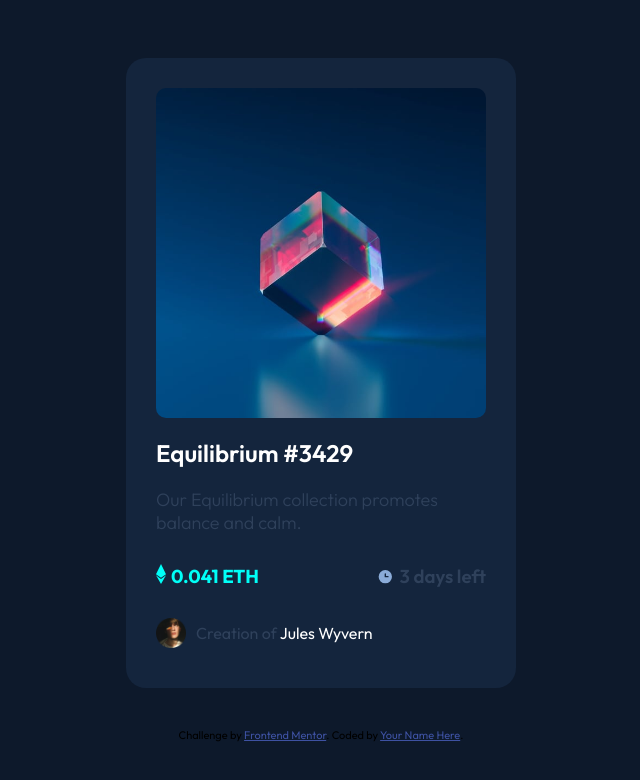
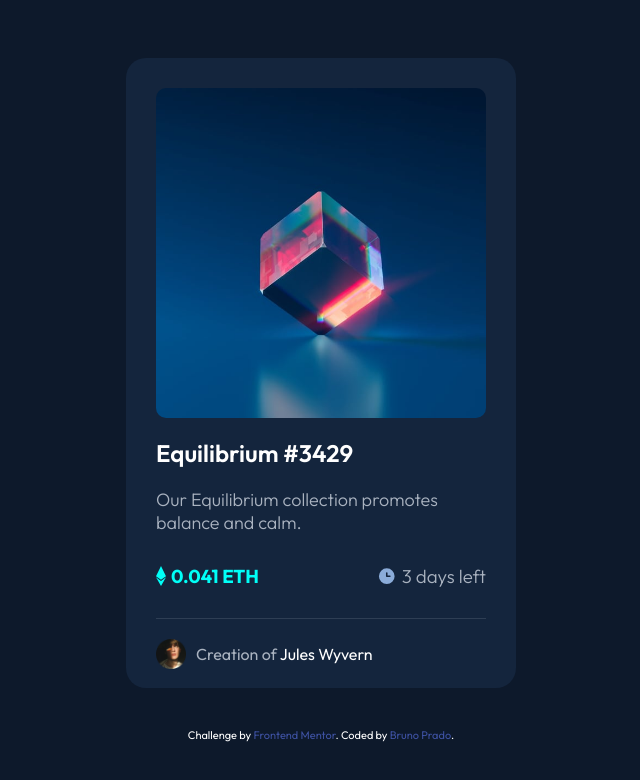
Before and after one commit to BP1996/NFT-preview-card-component-2025, a plain HTML site: page index.html in a window 1280 px wide. Shown: the whole page, without its empty margins (319-959 px from the left). Drawn offline with Linux system fonts and the light colour scheme.

Commit message:
finalizando

```diff
--- a/index.html
+++ b/index.html
@@ -48,7 +48,7 @@
 
   <footer class="attribution">
     Challenge by <a href="https://www.frontendmentor.io?ref=challenge" target="_blank">Frontend Mentor</a>.
-    Coded by <a href="#">Your Name Here</a>.
+    Coded by <a href="#">Bruno Prado</a>.
   </footer>
 </body>
 </html>
--- a/style.css
+++ b/style.css
@@ -13,17 +13,21 @@ img{
     max-width: 100%;
 }
 
+a{
+    text-decoration: none;
+}
+
 .bg{
     background: hsl(217, 54%, 11%);
     height: 100vh;
-    width: 100vh;
+    width: 100%;
     display: flex;
     flex-direction: column;
-    margin: 0 auto;
     justify-content: center;
     align-items: center;
     gap: 40px;
     font-family: "Outfit", sans-serif;
+    box-sizing: border-box;
 }
 
 .container{
@@ -46,7 +50,7 @@ img{
 }
 
 .intro-descricao{
-    color: hsl(215, 32%, 27%);
+    color: hsl(215, 15%, 71%);
     margin-bottom: 30px;
     font-size: 18px;
     font-weight: 300;
@@ -61,6 +65,7 @@ img{
     display: flex;
     gap: 5px;
     margin-bottom: 30px;
+    align-items: center;
 }
 
 .valor img{
@@ -70,21 +75,21 @@ img{
 
 .valor h3{
     color: hsl(178, 100%, 50%);
-    align-self: center;
 }
 
 .dia img{
-    width: 17px;
-    height: 17px;
-    align-self: center;
+    width: 20px;
+    height: 20px;
 }
 
 .perfil{
     display: flex;
     align-items: center;
     gap: 10px;
-    color: hsl(215, 32%, 27%);
+    color: hsl(215, 15%, 71%);
     font-weight: 400;
+    border-top: 1px solid hsla(215, 15%, 71%, 0.171);
+    padding: 20px 0 0 0;
 }
 
 .perfil-img{
@@ -96,7 +101,11 @@ img{
 }
 
 .dia h3{
-    color: hsl(215, 32%, 27%);
-    font-weight: 600;
+    color: hsl(215, 15%, 71%);
+    font-weight:300;
 
 }
+
+.attribution{
+    color: white;
+}
```
